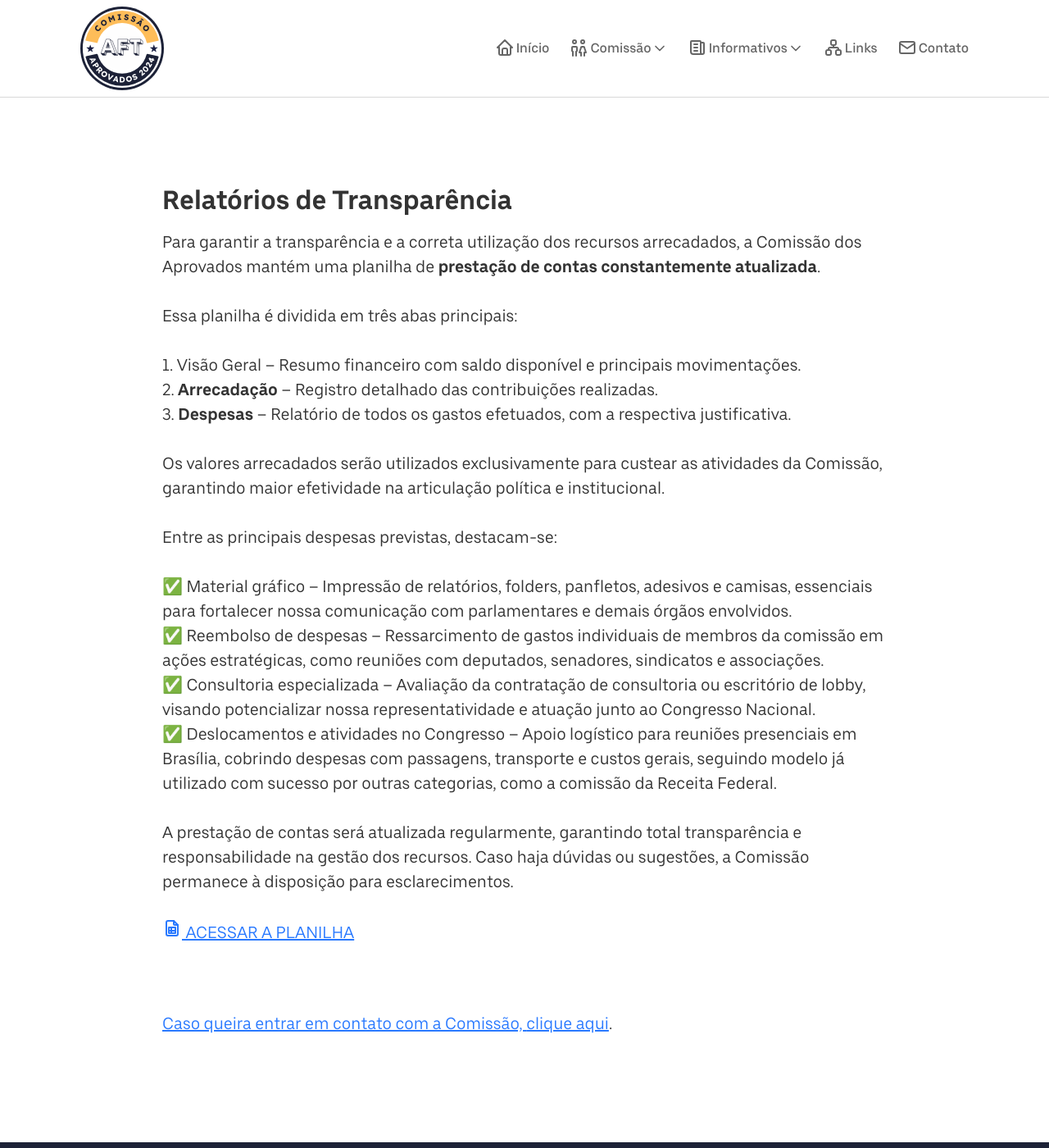
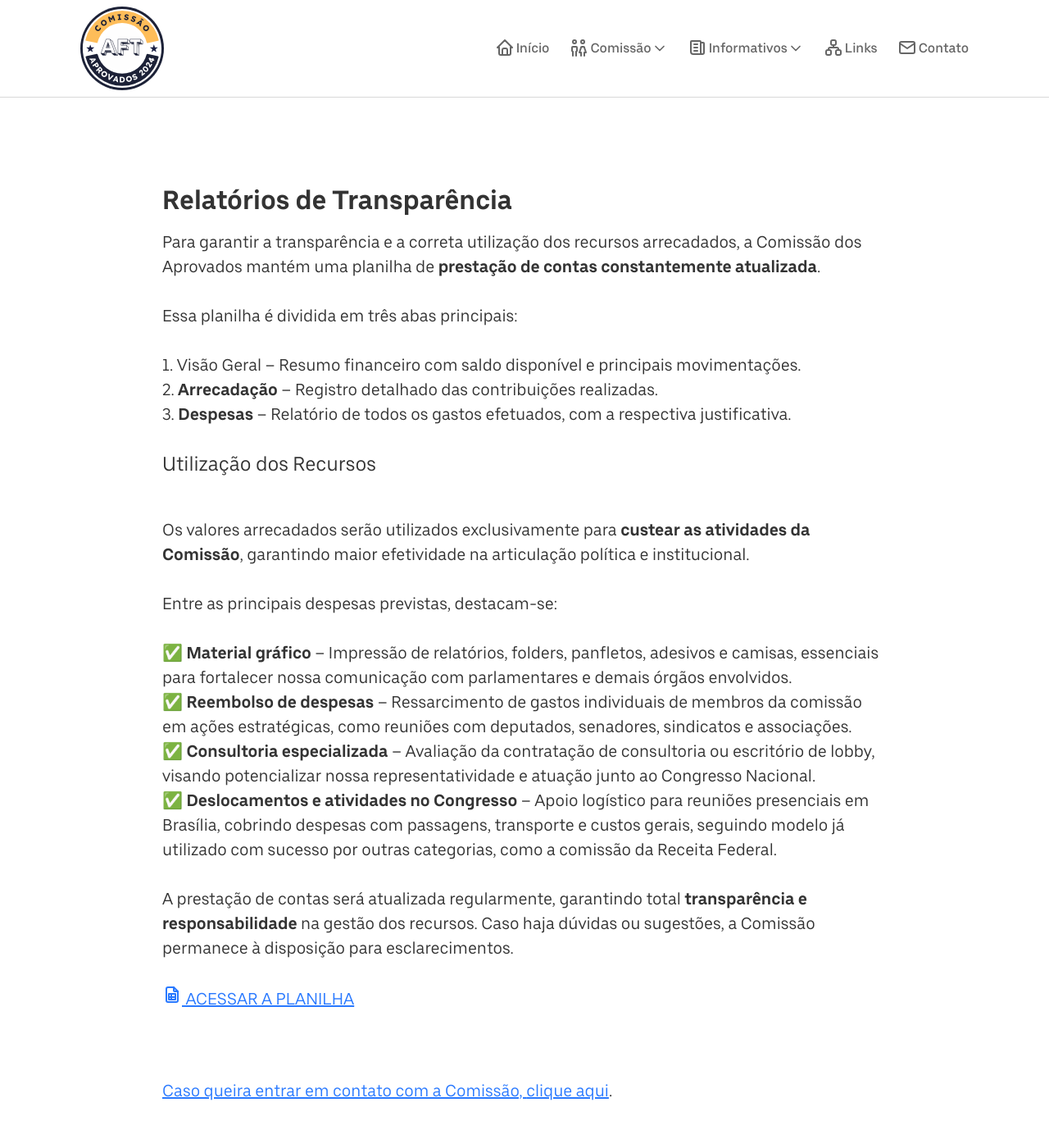
Before and after one commit to Landowski/aprovadosaft2024, a Jekyll site: the page built from transparencia.html, in a window 1280 px wide and 1400 px high. Shown: the whole window at 82% size. Built offline with Jekyll 4.4.1, drawn with Linux system fonts in a browser that asks for light colours.

Commit message:
Update transparencia.html

```diff
--- a/transparencia.html
+++ b/transparencia.html
@@ -19,19 +19,21 @@
                 3. <strong>Despesas</strong> – Relatório de todos os gastos efetuados, com a respectiva justificativa.
             </p>
 
-            <p>Os valores arrecadados serão utilizados exclusivamente para custear as atividades da Comissão, garantindo maior efetividade na articulação política e institucional.</p>
+                <h3>Utilização dos Recursos</h3>
+
+            <p>Os valores arrecadados serão utilizados exclusivamente para <strong>custear as atividades da Comissão</strong>, garantindo maior efetividade na articulação política e institucional.</p>
 
                 <p>Entre as principais despesas previstas, destacam-se:</p>
 
-        <p>✅ Material gráfico – Impressão de relatórios, folders, panfletos, adesivos e camisas, essenciais para fortalecer nossa comunicação com parlamentares e demais órgãos envolvidos.<br>
+        <p>✅ <strong>Material gráfico</strong> – Impressão de relatórios, folders, panfletos, adesivos e camisas, essenciais para fortalecer nossa comunicação com parlamentares e demais órgãos envolvidos.<br>
 
-        ✅ Reembolso de despesas – Ressarcimento de gastos individuais de membros da comissão em ações estratégicas, como reuniões com deputados, senadores, sindicatos e associações.<br>
+        ✅ <strong>Reembolso de despesas</strong> – Ressarcimento de gastos individuais de membros da comissão em ações estratégicas, como reuniões com deputados, senadores, sindicatos e associações.<br>
 
-        ✅ Consultoria especializada – Avaliação da contratação de consultoria ou escritório de lobby, visando potencializar nossa representatividade e atuação junto ao Congresso Nacional.<br>
+        ✅ <strong>Consultoria especializada</strong> – Avaliação da contratação de consultoria ou escritório de lobby, visando potencializar nossa representatividade e atuação junto ao Congresso Nacional.<br>
 
-        ✅ Deslocamentos e atividades no Congresso – Apoio logístico para reuniões presenciais em Brasília, cobrindo despesas com passagens, transporte e custos gerais, seguindo modelo já utilizado com sucesso por outras categorias, como a comissão da Receita Federal.</p>
+        ✅ <strong>Deslocamentos e atividades no Congresso</strong> – Apoio logístico para reuniões presenciais em Brasília, cobrindo despesas com passagens, transporte e custos gerais, seguindo modelo já utilizado com sucesso por outras categorias, como a comissão da Receita Federal.</p>
 
-        <p>A prestação de contas será atualizada regularmente, garantindo total transparência e responsabilidade na gestão dos recursos. Caso haja dúvidas ou sugestões, a Comissão permanece à disposição para esclarecimentos.</p>
+        <p>A prestação de contas será atualizada regularmente, garantindo total <strong>transparência e responsabilidade</strong> na gestão dos recursos. Caso haja dúvidas ou sugestões, a Comissão permanece à disposição para esclarecimentos.</p>
 
             <p><a href="https://docs.google.com/spreadsheets/d/1hsgn9hvbr2tiYrJkQ2lcheRXVQXPCBtZjifWrGrMkxs/edit?usp=sharing" target="_blank"><svg  xmlns="http://www.w3.org/2000/svg"  width="24"  height="24"  viewBox="0 0 24 24"  fill="none"  stroke="currentColor"  stroke-width="2"  stroke-linecap="round"  stroke-linejoin="round"  class="icon icon-tabler icons-tabler-outline icon-tabler-file-spreadsheet"><path stroke="none" d="M0 0h24v24H0z" fill="none"/><path d="M14 3v4a1 1 0 0 0 1 1h4" /><path d="M17 21h-10a2 2 0 0 1 -2 -2v-14a2 2 0 0 1 2 -2h7l5 5v11a2 2 0 0 1 -2 2z" /><path d="M8 11h8v7h-8z" /><path d="M8 15h8" /><path d="M11 11v7" /></svg> ACESSAR A PLANILHA</p>
 
```
